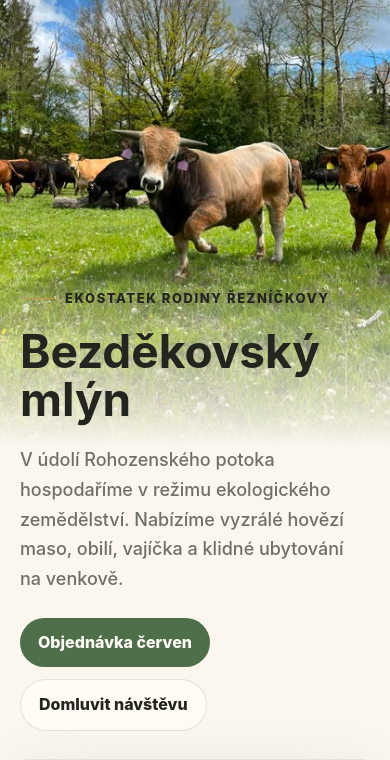
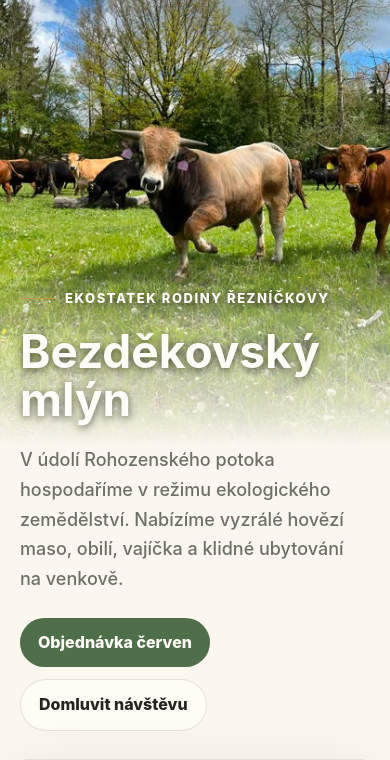
Before and after one commit to fandovihryfandovihry-maker/test, a plain HTML site: page index.html in a window 390 px wide. Shown: the part 74-834 px from the top of the page. Drawn offline with Linux system fonts and the light colour scheme.

Commit message:
Keep mobile heading white and follow system theme changes

```diff
--- a/index.html
+++ b/index.html
@@ -1975,8 +1975,8 @@
 
       .hero h1,
       .hero .eyebrow {
-        color: var(--ink);
-        text-shadow: none;
+        color: #fffdf8;
+        text-shadow: 0 2px 8px rgba(0, 0, 0, .6);
       }
 
       .hero .hero-lead,
@@ -2680,7 +2680,7 @@
 
     const themeToggle = document.querySelector("#themeToggle");
     const storedTheme = localStorage.getItem("bezdekovsky-theme");
-    const prefersDark = window.matchMedia("(prefers-color-scheme: dark)").matches;
+    const systemTheme = window.matchMedia("(prefers-color-scheme: dark)");
 
     function applyTheme(theme) {
       body.dataset.theme = theme;
@@ -2689,7 +2689,13 @@
       themeToggle.querySelector(".theme-icon").textContent = isDark ? "☀" : "☾";
     }
 
-    applyTheme(storedTheme || (prefersDark ? "dark" : "light"));
+    applyTheme(storedTheme || (systemTheme.matches ? "dark" : "light"));
+
+    systemTheme.addEventListener("change", (event) => {
+      if (!localStorage.getItem("bezdekovsky-theme")) {
+        applyTheme(event.matches ? "dark" : "light");
+      }
+    });
 
     themeToggle.addEventListener("click", () => {
       const nextTheme = body.dataset.theme === "dark" ? "light" : "dark";
```
